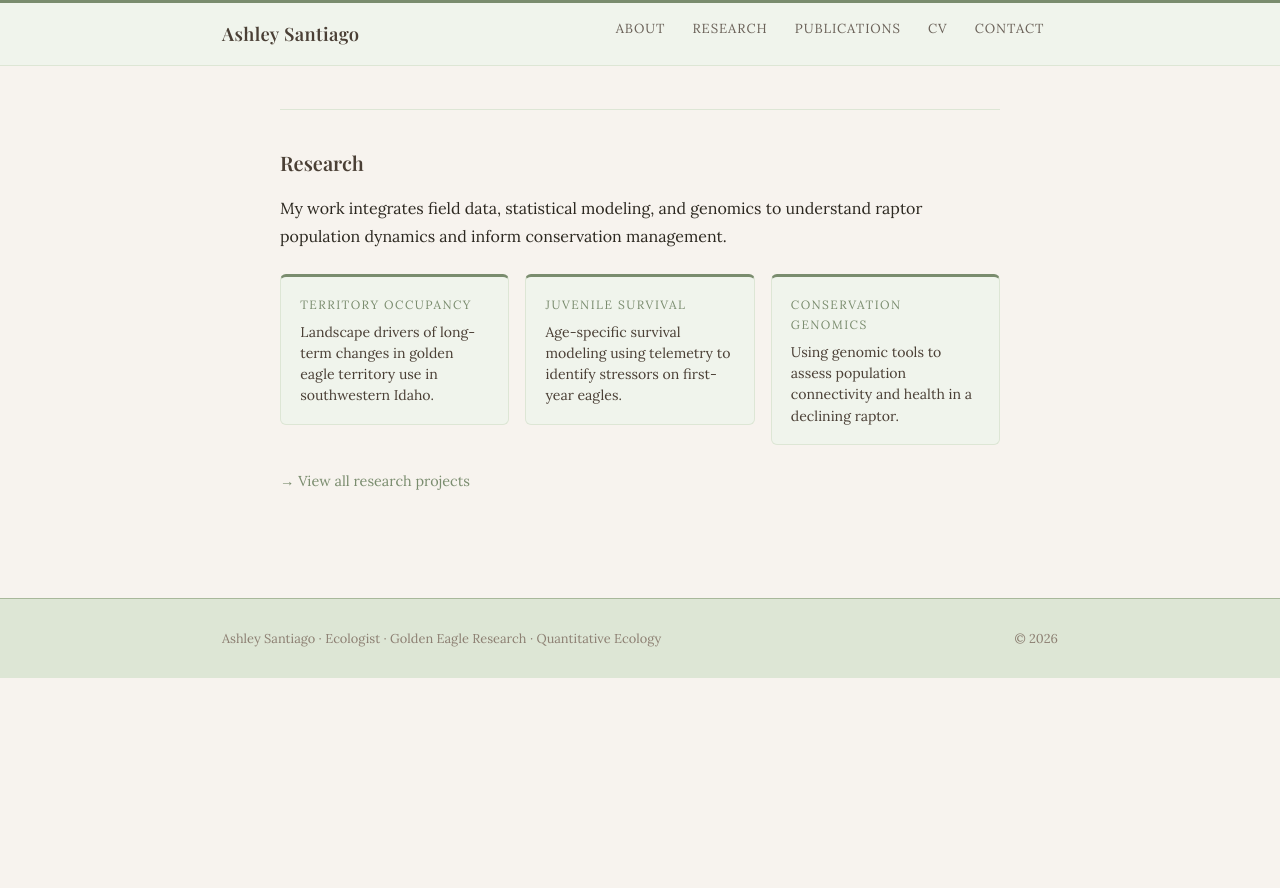
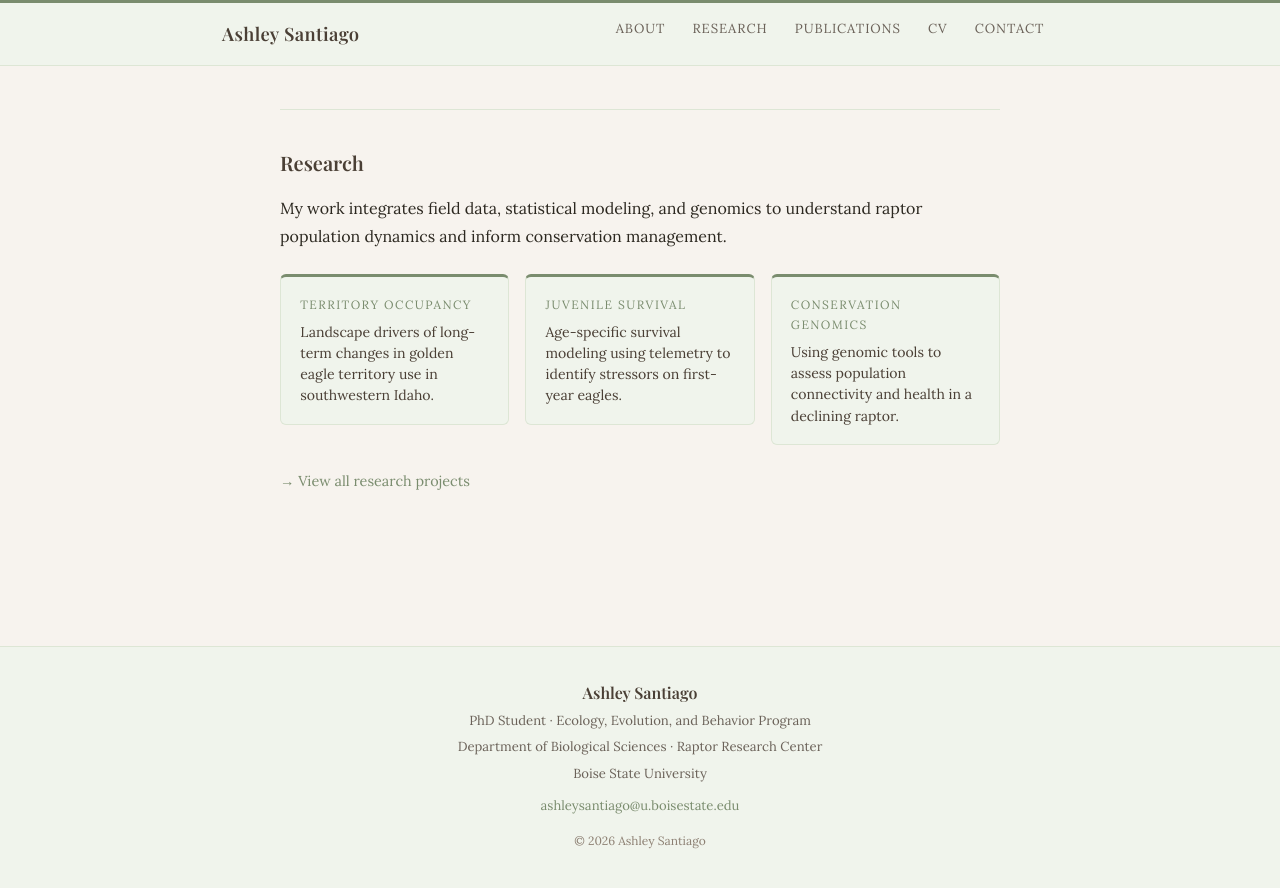
Before and after one commit to AshSantiago/AshSantiago.github.io, a Jekyll site: the page built from index.md, in a window 1280 px wide and 900 px high, scrolled down 695 px. Shown: the top 888 px of the window. Built offline with Jekyll 4.4.1, drawn with Linux system fonts in a browser that asks for light colours; some web fonts are replaced; before the commit the page ends 1373 px from its top, so only the background shows below that.

Commit message:
Update default.html

```diff
--- a/_layouts/default.html
+++ b/_layouts/default.html
@@ -212,12 +212,16 @@
   </main>
 
   <!-- FOOTER -->
-  <footer class="site-footer">
-    <div class="site-wrapper">
-      <span>{{ site.title }} · {{ site.description }}</span>
-      <span>© {{ 'now' | date: "%Y" }}</span>
-    </div>
-  </footer>
+<footer style="border-top: 1px solid #dde6d5; background: #f0f4ec; padding: 2rem 0; margin-top: 3rem;">
+  <div class="wrapper" style="display: flex; flex-direction: column; align-items: center; gap: 0.25rem; text-align: center;">
+    <p style="font-family: 'Playfair Display', serif; font-size: 1rem; color: #4a3f35; margin: 0; font-weight: 600;">Ashley Santiago</p>
+    <p style="font-size: 0.82rem; color: #6b6259; margin: 0;">PhD Student · Ecology, Evolution, and Behavior Program</p>
+    <p style="font-size: 0.82rem; color: #6b6259; margin: 0;">Department of Biological Sciences · Raptor Research Center</p>
+    <p style="font-size: 0.82rem; color: #6b6259; margin: 0;">Boise State University</p>
+    <a href="mailto:ashleysantiago@u.boisestate.edu" style="font-size: 0.82rem; color: #7a8c6e; margin-top: 0.4rem; text-decoration: none;">ashleysantiago@u.boisestate.edu</a>
+    <p style="font-size: 0.75rem; color: #8c7f72; margin-top: 0.6rem;">© {{ site.time | date: '%Y' }} Ashley Santiago</p>
+  </div>
+</footer>
 
 </body>
 </html>
```
